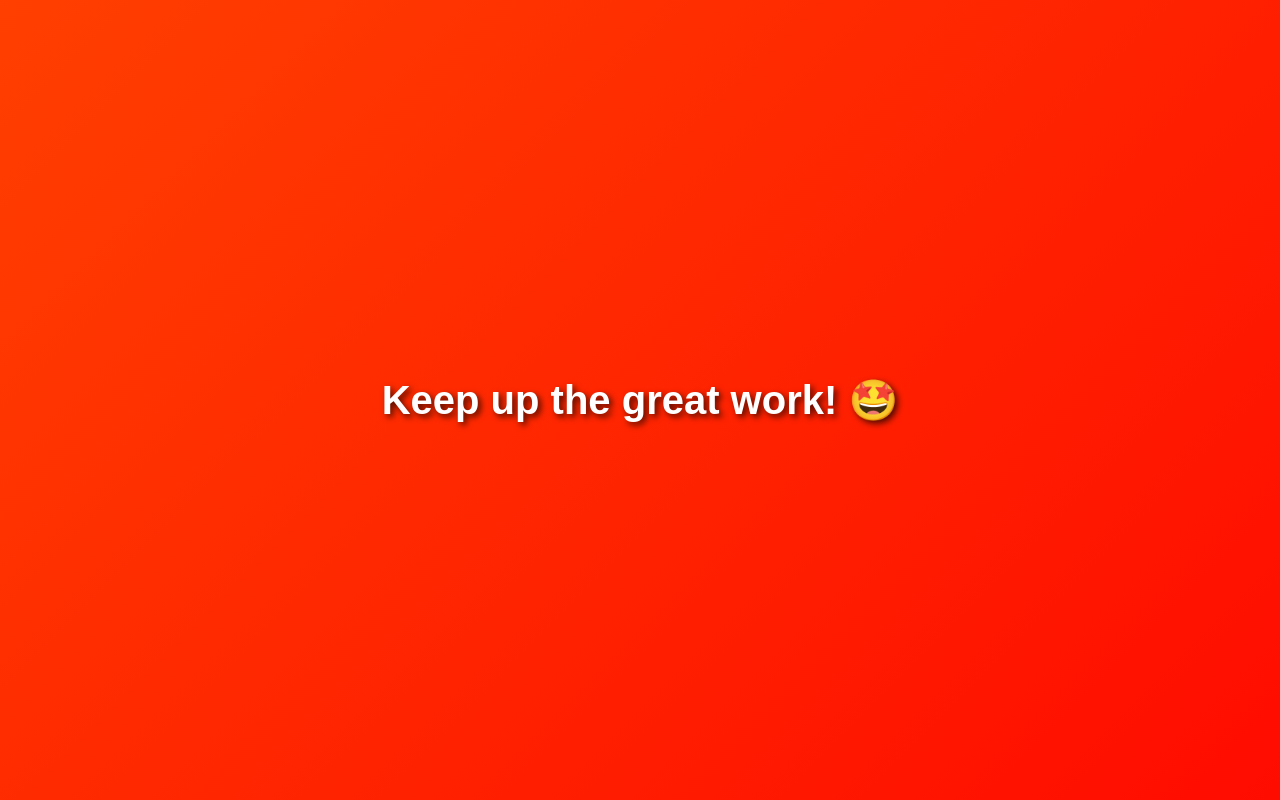
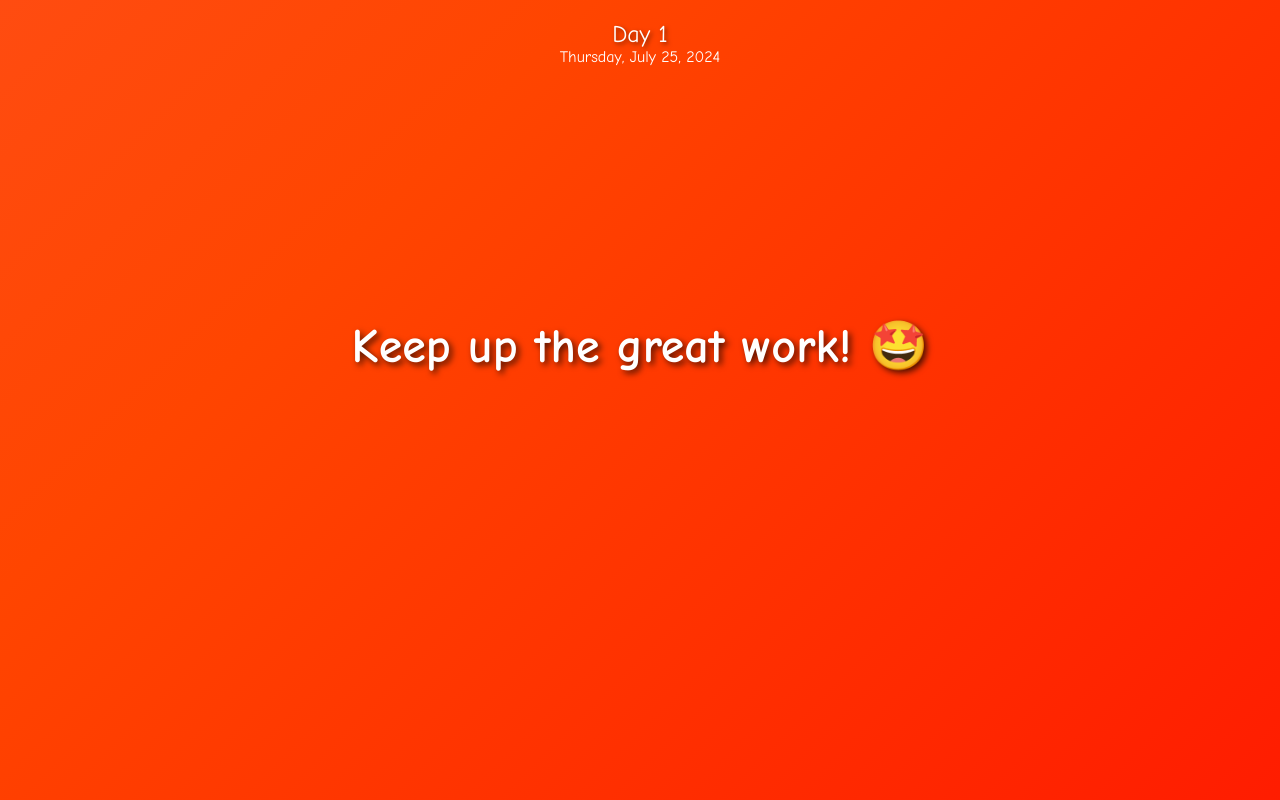
Before and after one commit to usama096/cosmoverse, a plain HTML site: page index.html in a window 1280 px wide. Drawn offline with Linux system fonts and the light colour scheme.

Commit message:
Update index.html

```diff
--- a/index.html
+++ b/index.html
@@ -1,35 +1,67 @@
 <!DOCTYPE html>
 <html lang="en">
+
 <head>
 	<meta charset="UTF-8">
 	<meta name="viewport" content="width=device-width, initial-scale=1.0">
-    <title>K</title>
+	<title>🌟K🌟</title>
 	<style>
 		body {
-            display: flex;
-            justify-content: center;
-            align-items: center;
-            height: 100vh;
-            font-family: Arial, sans-serif;
+			font-family: 'Comic Sans MS', cursive, sans-serif;
 			background: linear-gradient(135deg, #FF7F50, #FF6347, #FF4500, #FF0000);
 			background-size: 400% 400%;
 			animation: gradient 15s ease infinite;
 			margin: 0;
 			color: white;
+			overflow: hidden;
 		}
-        h1 {
-            font-size: 2.5em;
-            text-shadow: 3px 3px 6px rgba(0, 0, 0, 0.7);
+
+		#main-sec {
+			display: flex;
+			justify-content: center;
+			align-items: center;
+			height: 70vh;
 			text-align: center;
 		}
+
+		h1 {
+			font-size: 3em;
+			text-shadow: 3px 3px 6px rgba(0, 0, 0, 0.7);
+			animation: fadeIn 2s ease-in-out;
+			white-space: nowrap;
+		}
+
+		#day {
+			font-size: 1.5em;
+			text-shadow: 2px 2px 4px rgba(0, 0, 0, 0.5);
+			text-align: center;
+			margin-top: 20px;
+		}
+		#date-info{
+			text-align: center;
+		}
+
 		@keyframes gradient {
-            0% { background-position: 0% 0%; }
-            50% { background-position: 100% 100%; }
-            100% { background-position: 0% 0%; }
+			0% {
+				background-position: 0% 50%;
 			}
+
+			50% {
+				background-position: 100% 50%;
+			}
+
+			100% {
+				background-position: 0% 50%;
+			}
+		}
+
 	</style>
 </head>
+
 <body>
+	<div id="day"></div>
+	<div id="date-info"></div>
+	<div id="main-sec"></div>
 	<script>
 		const messages = [
 			"Hello, Kaynaat! 🌹",
@@ -42,12 +74,28 @@
 
 		function displayMessage(index) {
 			if (index < messages.length) {
-                document.body.innerHTML = `<h1>${messages[index]}</h1>`;
+				document.getElementById('main-sec').innerHTML = `<h1>${messages[index]}</h1>`;
 				setTimeout(() => displayMessage(index + 1), 2500);
 			}
 		}
-
 		displayMessage(0);
+		const startDate = new Date('2024-07-24');
+		function displayDateInfo() {
+			const options = { weekday: 'long', year: 'numeric', month: 'long', day: 'numeric' };
+			const today = new Date();
+			const formattedDate = today.toLocaleDateString('en-US', options);
+			document.getElementById('date-info').innerHTML = formattedDate;
+		}
+		displayDateInfo();
+		function getDaysSinceStart(start) {
+			const currentDate = new Date();
+			const timeDifference = currentDate - start;
+			const daysDifference = Math.floor(timeDifference / (1000 * 60 * 60 * 24));
+			return daysDifference;
+		}
+		const currentValue = getDaysSinceStart(startDate);
+		document.getElementById('day').innerHTML = 'Day ' + currentValue;
 	</script>
 </body>
+
 </html>
```
Lines whose indentation alone changed are shown as unchanged.
